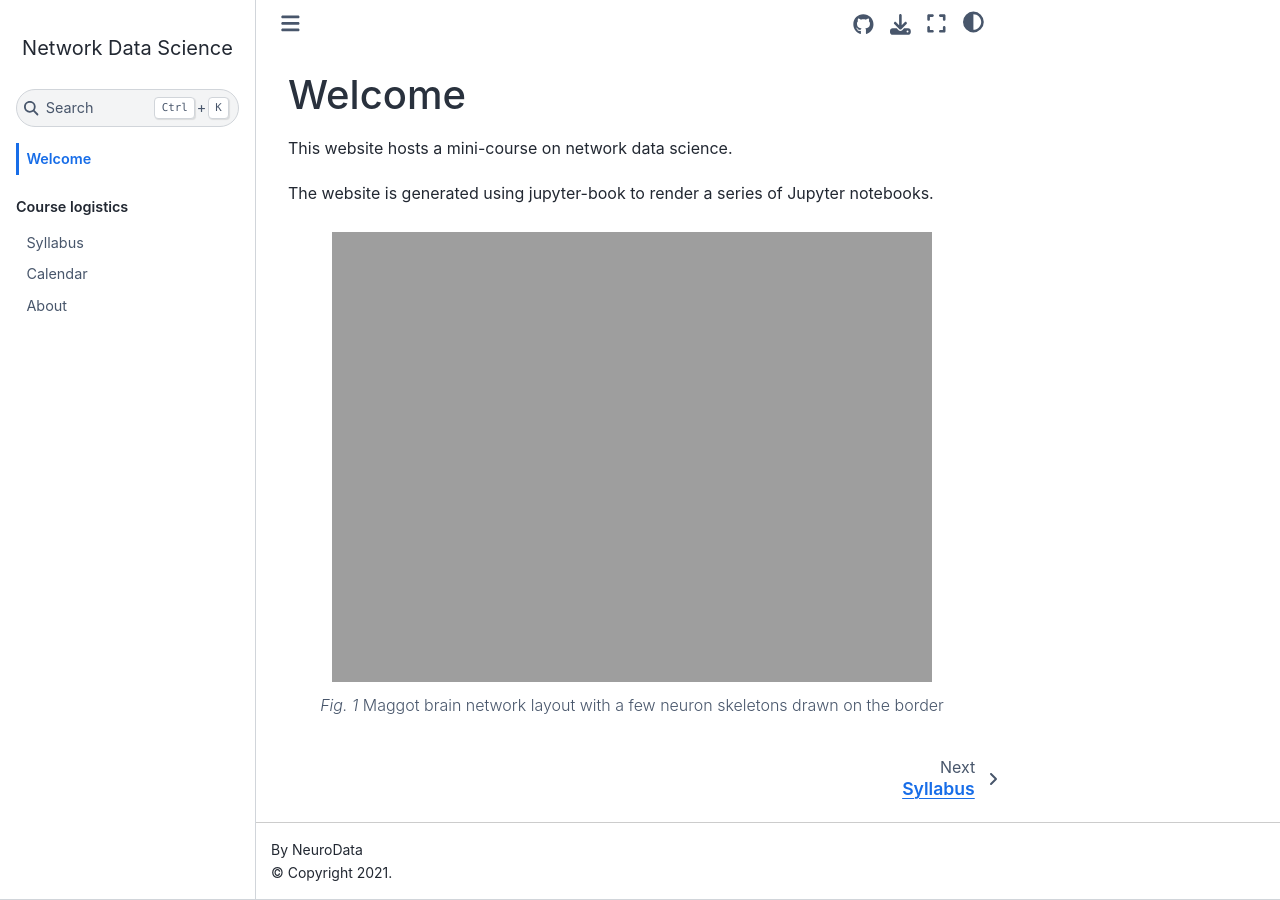
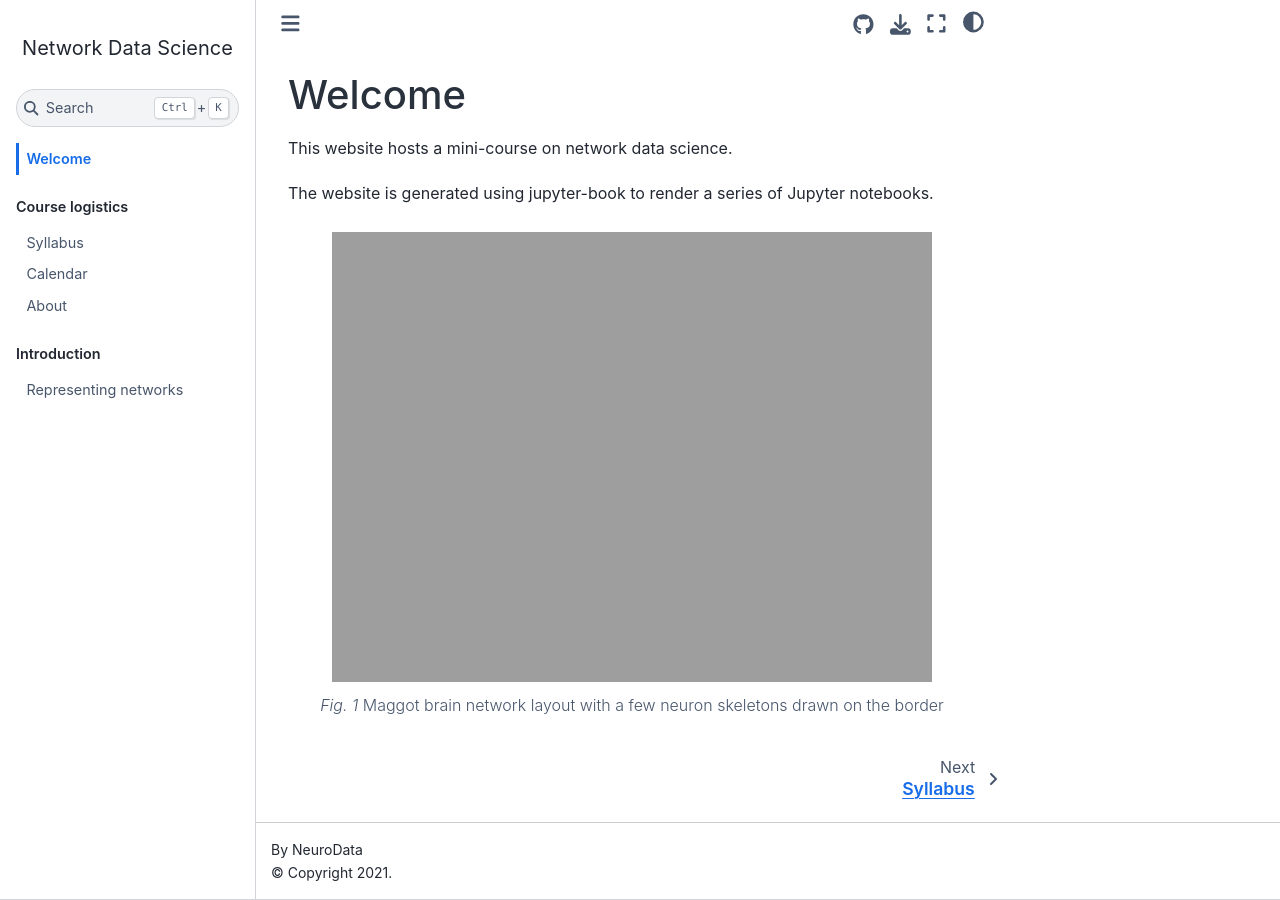
Before and after one commit to bdpedigo/networks-course, a Jupyter Book: the page built from docs/landing.md, in a window 1280 px wide. Built offline with Jupyter Book 1.0.4 settings and Sphinx 7.4.7 and the Sphinx Book theme 1.1.4, drawn with Linux system fonts in a browser that asks for light colours.

Commit message:
add very briefly to "representing networks"

```diff
--- a/docs/_toc.yml
+++ b/docs/_toc.yml
@@ -9,3 +9,6 @@ parts:
 # - caption:
 #   chapters:
 #   - file: what-is-a-network
+- caption: Introduction
+  chapters:
+  - file: representing_networks
```
Also changed, not shown: docs/representing_networks.ipynb (added).
